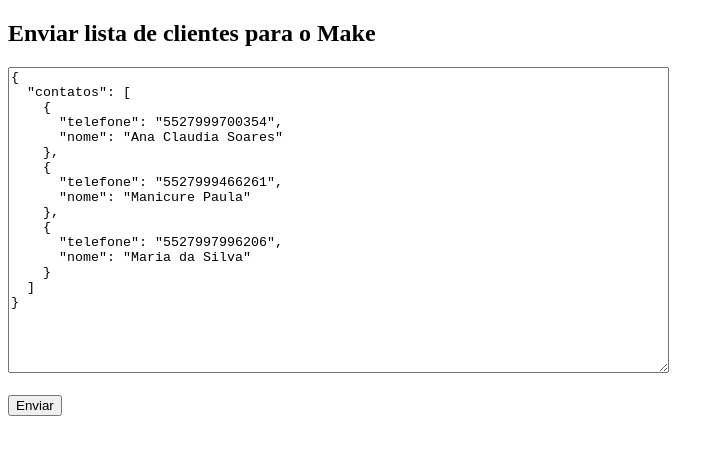
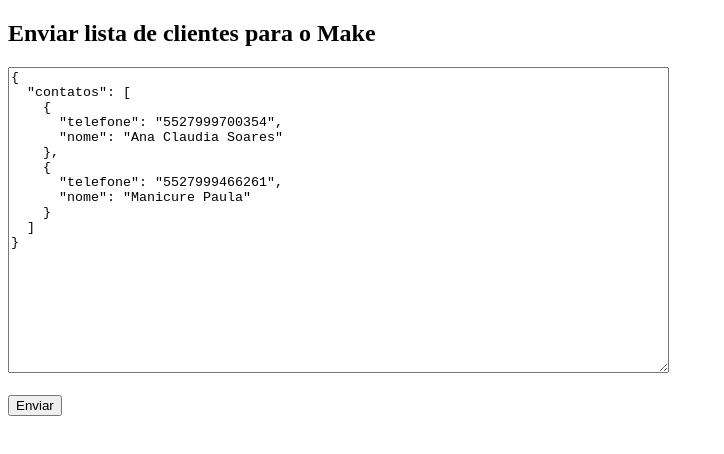
Before and after one commit to Casadamanicure/disparo-whatsapp, a plain HTML site: page clietes.index.html in a window 1280 px wide. Shown: the whole page, without its empty margins (0-724 px from the left). Drawn offline with Linux system fonts and the light colour scheme.

Commit message:
Update clietes.index.html

```diff
--- a/clietes.index.html
+++ b/clietes.index.html
@@ -2,7 +2,7 @@
 <html>
 <head>
   <meta charset="UTF-8">
-  <title>Disparo de WhatsApp</title>
+  <title>Disparo WhatsApp</title>
 </head>
 <body>
   <h2>Enviar lista de clientes para o Make</h2>
@@ -15,10 +15,6 @@
     {
       "telefone": "5527999466261",
       "nome": "Manicure Paula"
-    },
-    {
-      "telefone": "5527997996206",
-      "nome": "Maria da Silva"
     }
   ]
 }</textarea>
```
